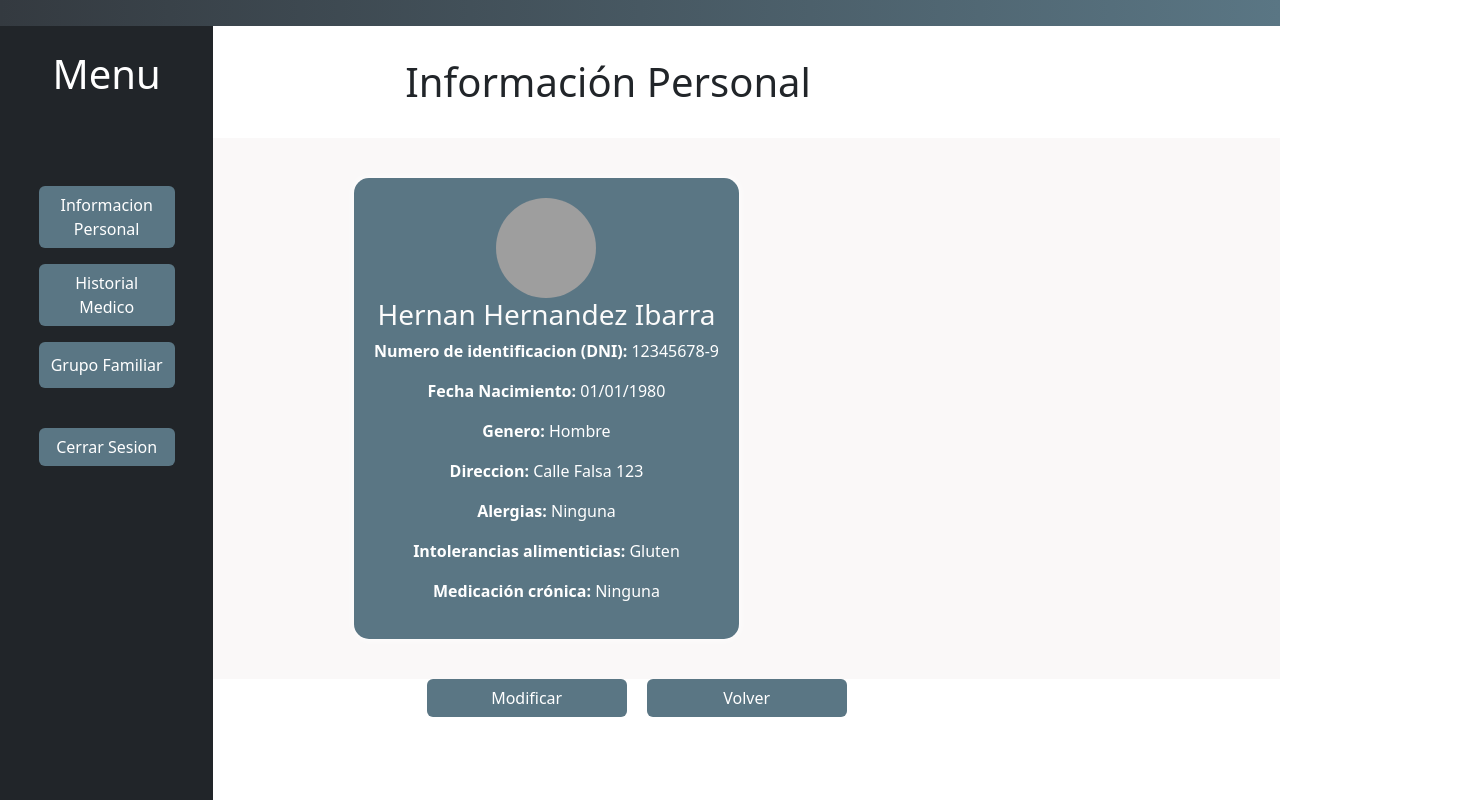
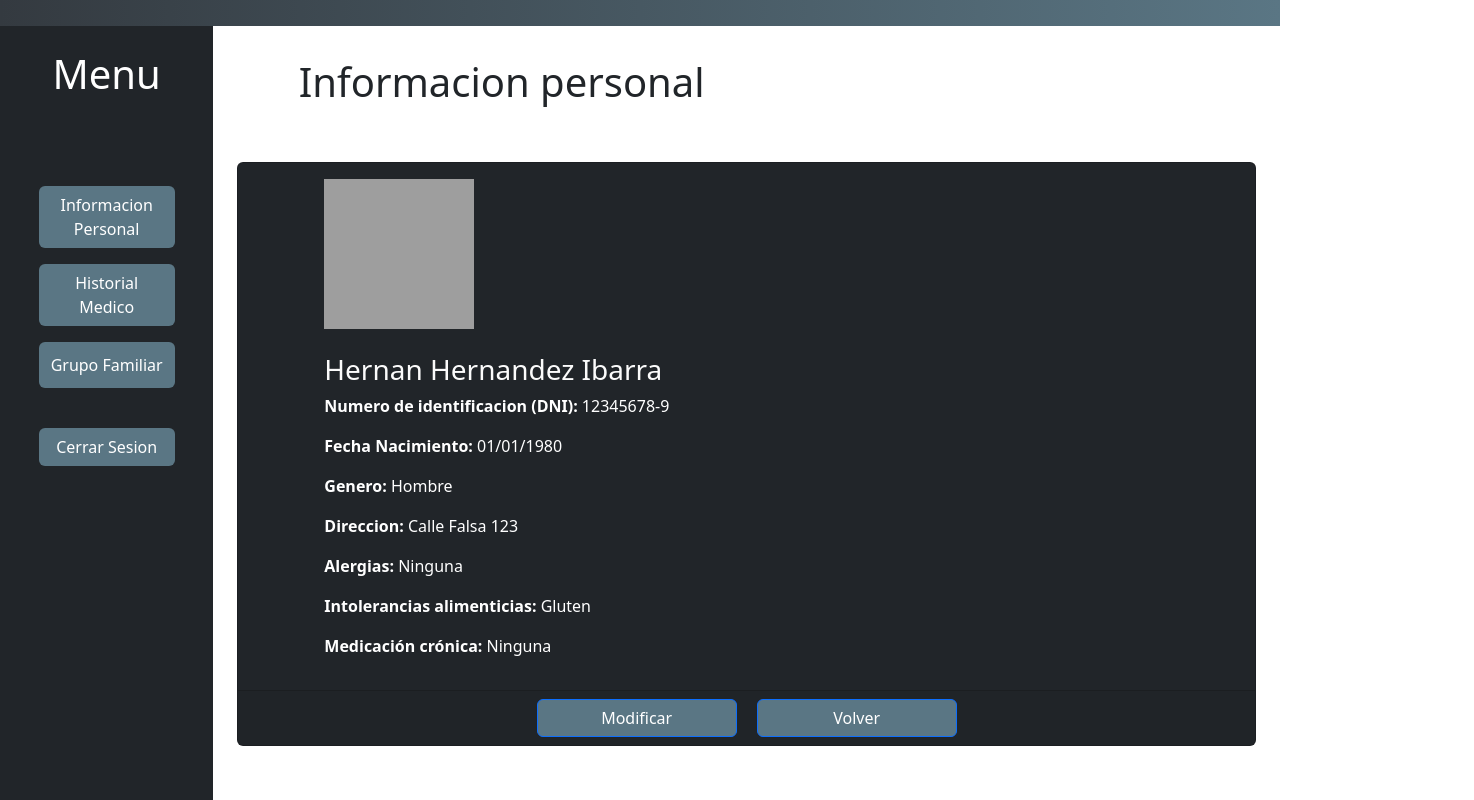
Before and after one commit to diegorvj/T8_DIU, a React (Create React App) app: page /informacion_personal.js in a window 1280 px wide. Shown: the part 160-960 px from the top of the page, 1474 px wide, since content can reach past the window. Built offline with nearby package versions, Linux system fonts and the light colour scheme; grey boxes are pictures that could not be loaded.

Commit message:
Reestructuracion inf pers

```diff
--- a/src/components/informacion_personal.js
+++ b/src/components/informacion_personal.js
@@ -4,6 +4,7 @@ import './informacion_personal.css';
 import { useNavigate } from 'react-router-dom';
 import fotoPerfil from '../imagenes/FotoPerfil.jpg';
 import 'bootstrap/dist/css/bootstrap.min.css';
+import { Card, Button } from 'react-bootstrap';
 
 function Index() {
 
@@ -12,15 +13,18 @@ function Index() {
     <Sidebar>
       {/* Contenido principal aquí */}
 
-      <div className='cuerpo'>
+      <h2 className='h1'style={{ textAlign: 'left', marginLeft: '5%', marginTop: '0%' }}>Informacion personal</h2>
 
+      <Card className="m-4" bg="dark" text="white">
+        <Card.Body>
 
-
-        <h2 className='h1'style={{ textAlign: 'left', marginLeft: '15%', marginTop: '0%' }}>Información Personal</h2>
-        <div className="profile">
-          <div className="profile" style={{marginRight:'39%'}}>
-            <div className="profile-card">
-              <img src={fotoPerfil} alt="Foto de perfil" className="profile-photo" />
+          <div className="" style={{ textAlign: 'left' , marginLeft: 70}}>
+            <img
+              src={fotoPerfil}
+              alt="Foto de perfil"
+              style={{ width: '150px', height: '150px', marginRight: '1000px' }}  // Ajusta el ancho, alto y margen según tus necesidades
+            />
+            <br></br><br></br>
             <h3 className="profile-title">Hernan Hernandez Ibarra</h3>
             <p><strong>Numero de identificacion (DNI):</strong> 12345678-9</p>
             <p><strong>Fecha Nacimiento:</strong> 01/01/1980</p>
@@ -30,28 +34,28 @@ function Index() {
             <p><strong>Intolerancias alimenticias:</strong> Gluten</p>
             <p><strong>Medicación crónica:</strong> Ninguna</p>
           </div>
+        </Card.Body>
+        <Card.Footer>
+          <div className="d-flex justify-content-center">
+            <Button
+              variant="primary"
+              style={{ width: '200px', backgroundColor: '#5A7684', color: '#fff' }}
+              onClick={() => navigate('/modificar_personal.js')}
+            >
+              Modificar
+            </Button>
+            <Button
+              variant="primary"
+              style={{ width: '200px', marginLeft: '20px', backgroundColor: '#5A7684', color: '#fff' }}
+              onClick={() => navigate('/Index.js')}
+            >
+              Volver
+            </Button>
           </div>
-        </div>
+        </Card.Footer>
+      </Card>
 
-      </div>
 
-      <div style={{ display: 'flex', alignItems: 'center' }}>
-
-          <button
-            className="btn float-left"
-            style={{ width: '200px', backgroundColor:'#5A7684', color: '#fff', marginLeft: '20%'}}
-            onClick={() => navigate('/modificar_personal.js')}>
-            Modificar
-          </button>
-
-          <button
-            className="btn float-left"
-            style={{ width: '200px', backgroundColor:'#5A7684', color: '#fff', marginLeft:'20px'}}
-            onClick={() => navigate('/Index.js')}>
-            Volver
-          </button>
-
-      </div>
 
     </Sidebar>
 
--- a/src/components/informacion_personalmodificada.js
+++ b/src/components/informacion_personalmodificada.js
@@ -4,6 +4,7 @@ import './informacion_personal.css';
 import { useNavigate } from 'react-router-dom';
 import fotoPerfil from '../imagenes/FotoPerfil.jpg';
 import 'bootstrap/dist/css/bootstrap.min.css';
+import { Card, Button } from 'react-bootstrap';
 
 function Index() {
 
@@ -12,12 +13,17 @@ function Index() {
 
     <Sidebar>
 
-    <div className='cuerpo'>
-      <h2 className='h1'style={{ textAlign: 'left', marginLeft: '15%', marginTop: '0%' }}>Información Personal</h2>
-      <div className="profile">
-        <div className="profile" style={{marginRight:'39%'}}>
-          <div className="profile-card">
-            <img src={fotoPerfil} alt="Foto de perfil" className="profile-photo" />
+      <h2 className='h1'style={{ textAlign: 'left', marginLeft: '5%', marginTop: '0%' }}>Informacion personal</h2>
+
+      <Card className="m-4" bg="dark" text="white">
+        <Card.Body>
+
+          <div className="" style={{ textAlign: 'left' , marginLeft: 70}}>
+          <img
+            src={fotoPerfil}
+            alt="Foto de perfil"
+            style={{ width: '150px', height: '150px', marginRight: '1000px' }}  // Ajusta el ancho, alto y margen según tus necesidades
+          /><br></br><br></br>
             <h3 className="profile-title">Hernan Hernandez Ibarra</h3>
             <p><strong>Numero de identificacion (DNI):</strong> 12345678-9</p>
             <p><strong>Fecha Nacimiento:</strong> 01/01/1980</p>
@@ -27,27 +33,26 @@ function Index() {
             <p><strong>Intolerancias alimenticias:</strong> Gluten</p>
             <p><strong>Medicación crónica:</strong> Ninguna</p>
           </div>
-        </div>
-      </div>
-    </div>
-
-    <div style={{ display: 'flex', alignItems: 'center' }}>
-
-      <button
-        className="btn float-left"
-        style={{ width: '200px', backgroundColor:'#5A7684', color: '#fff', marginLeft: '20%'}}
-        onClick={() => navigate('/modificar_personal.js')}>
-        Modificar
-      </button>
-
-      <button
-        className="btn float-left"
-        style={{ width: '200px', backgroundColor:'#5A7684', color: '#fff', marginLeft:'20px'}}
-        onClick={() => navigate('/Index.js')}>
-        Volver
-      </button>
-
-    </div>
+        </Card.Body>
+        <Card.Footer>
+          <div className="d-flex justify-content-center">
+            <Button
+              variant="primary"
+              style={{ width: '200px', backgroundColor: '#5A7684', color: '#fff' }}
+              onClick={() => navigate('/modificar_personal.js')}
+            >
+              Modificar
+            </Button>
+            <Button
+              variant="primary"
+              style={{ width: '200px', marginLeft: '20px', backgroundColor: '#5A7684', color: '#fff' }}
+              onClick={() => navigate('/Index.js')}
+            >
+              Volver
+            </Button>
+          </div>
+        </Card.Footer>
+      </Card>
 
   </Sidebar>
 
```
Lines whose indentation alone changed are shown as unchanged.
